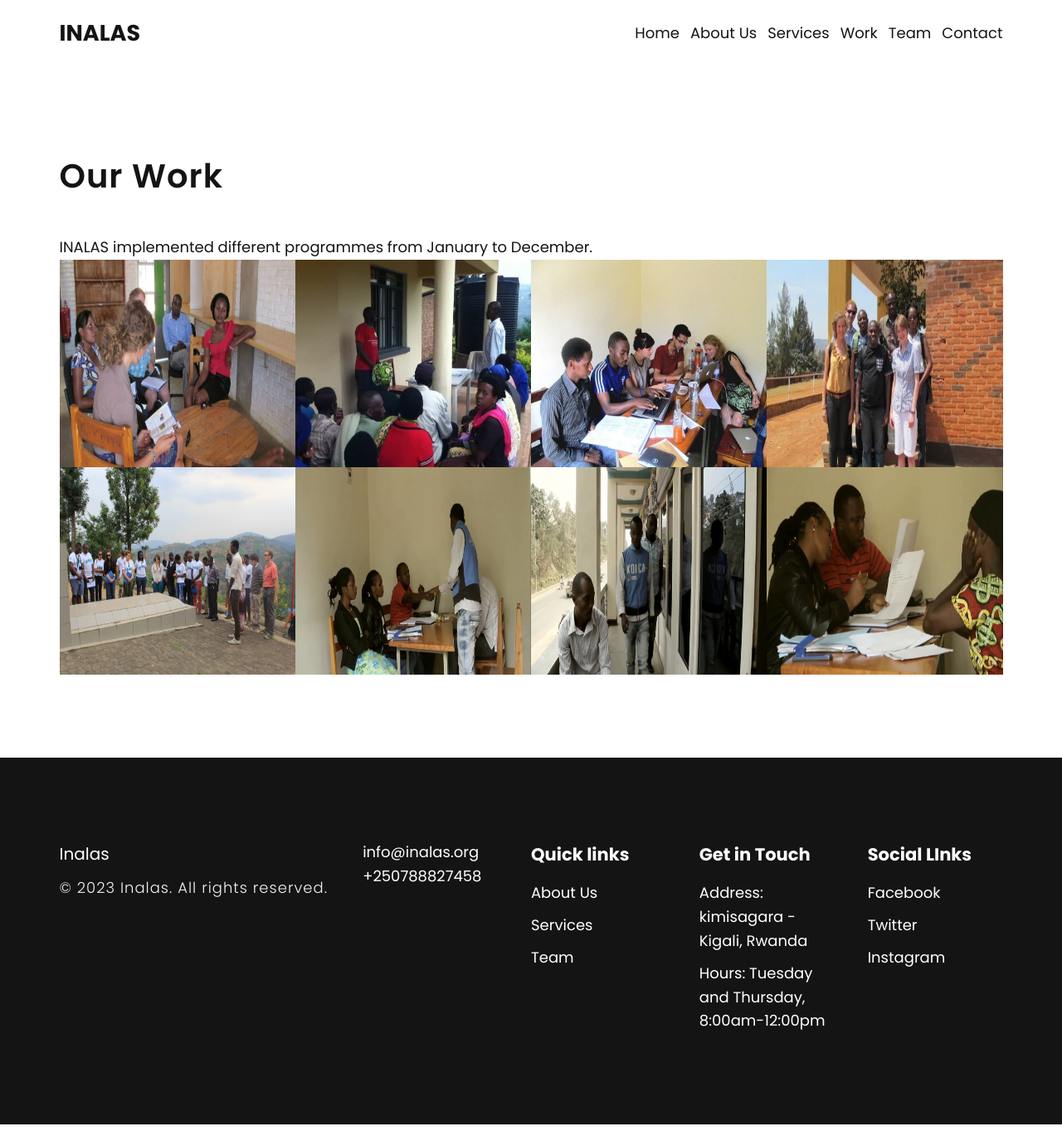
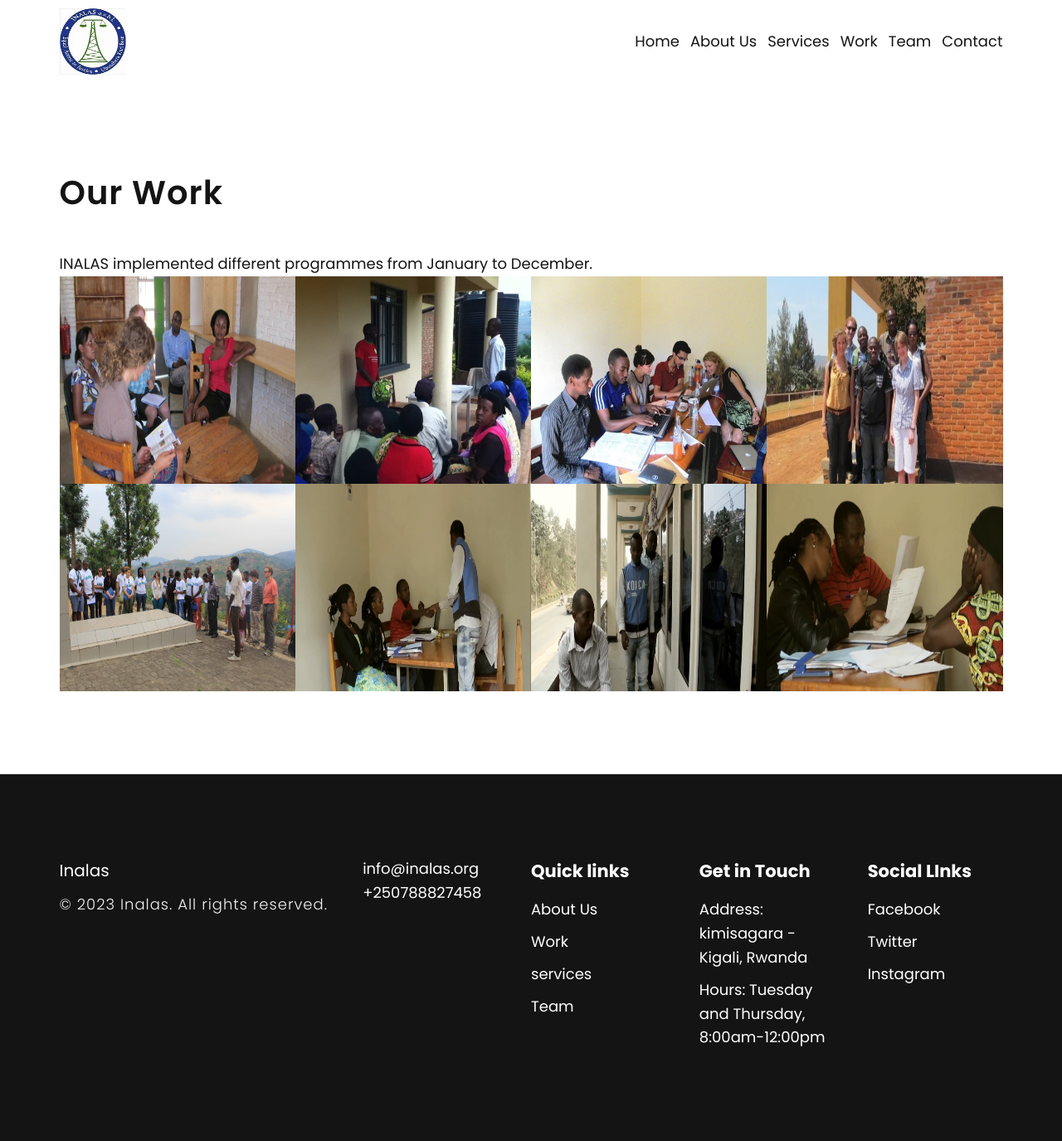
Before and after one commit to uwasylvie/inalas, a React (Create React App) app: page /work in a window 1280 px wide. Shown: the whole page at 83% size. Built offline with nearby package versions, Linux system fonts and the light colour scheme.

Commit message:
Update Footer

```diff
--- a/src/components/Footer/Footer.jsx
+++ b/src/components/Footer/Footer.jsx
@@ -1,5 +1,6 @@
 import React from "react";
 import "./Footer.css";
+import { Link } from "react-router-dom"
 
 const Footer = () => {
     return (
@@ -19,9 +20,12 @@ const Footer = () => {
                     <div className="footer__content--item">
                         <h3 className="footer__title">Quick links</h3>
                         <ul className="footer__links">
-                            <li><a href = "#">About Us</a></li>
-                            <li><a href = "#">Services</a></li>
-                            <li><a href = "#">Team</a></li>
+
+                            <li><Link to="/about"  >About Us</Link></li>
+                            <li><Link to="/work"  >Work</Link></li>
+                            <li><Link to="/service"  >services</Link></li>
+                            <li><Link to="/team"  >Team</Link></li>
+
                         </ul>
                     </div>
 
--- a/src/components/Navbar/Navbar.css
+++ b/src/components/Navbar/Navbar.css
@@ -3,7 +3,7 @@
     display: flex;
     justify-content: space-between;
     align-items: center;
-    height: 80px;
+    height: 100px;
 }
 
   .nav__list {
@@ -30,6 +30,12 @@
     font-size: 1.3rem;
   }
 
+  .logo{
+    width: 80px;
+    height: 80px;
+
+  }
+
   .mobile__menu span i {
     font-size: 1.4rem;
     color: #0a2b1e;
@@ -39,12 +45,7 @@
   .mobile__menu {
     display: none;
   }
-  .btn5{
-  color: #fff;
-  padding:10px 20px;
-  text-decoration: none;
-  background-color: #D2691E;
-  }
+
 
   @media only screen and (max-width: 991px) {
     .nav__menu {
@@ -75,9 +76,7 @@
     .mobile__menu {
       display: block;
     }
-    .nav__right {
-      display: none;
-    }
+
 
     .active__menu {
       display: block;
--- a/src/components/Navbar/Navbar.jsx
+++ b/src/components/Navbar/Navbar.jsx
@@ -1,23 +1,22 @@
-import React, { useRef } from "react";
+
 import { Container } from "reactstrap";
 import { Link } from "react-router-dom"
 import "./Navbar.css";
+import images from "../../constants/images";
 
 
 
 
 const Navbar = () => {
-    const menuRef = useRef();
 
-    const menuToggle = () => menuRef.current.classList.toggle("active__menu");
 
     return (
       <nav className="">
         <Container>
           <div className="navigation">
-            <div className="logo">
+            <div className="logo_container">
               <h2 className=" d-flex align-items-center gap-1">
-                INALAS
+                <img src={images.logo} alt="" className="logo" />
               </h2>
             </div>
 
@@ -53,7 +52,7 @@ const Navbar = () => {
 
             <div className="mobile__menu">
               <span>
-                <i class="ri-menu-line" onClick={menuToggle}></i>
+              <Link to="/"  >Home</Link>
               </span>
             </div>
           </div>
```
